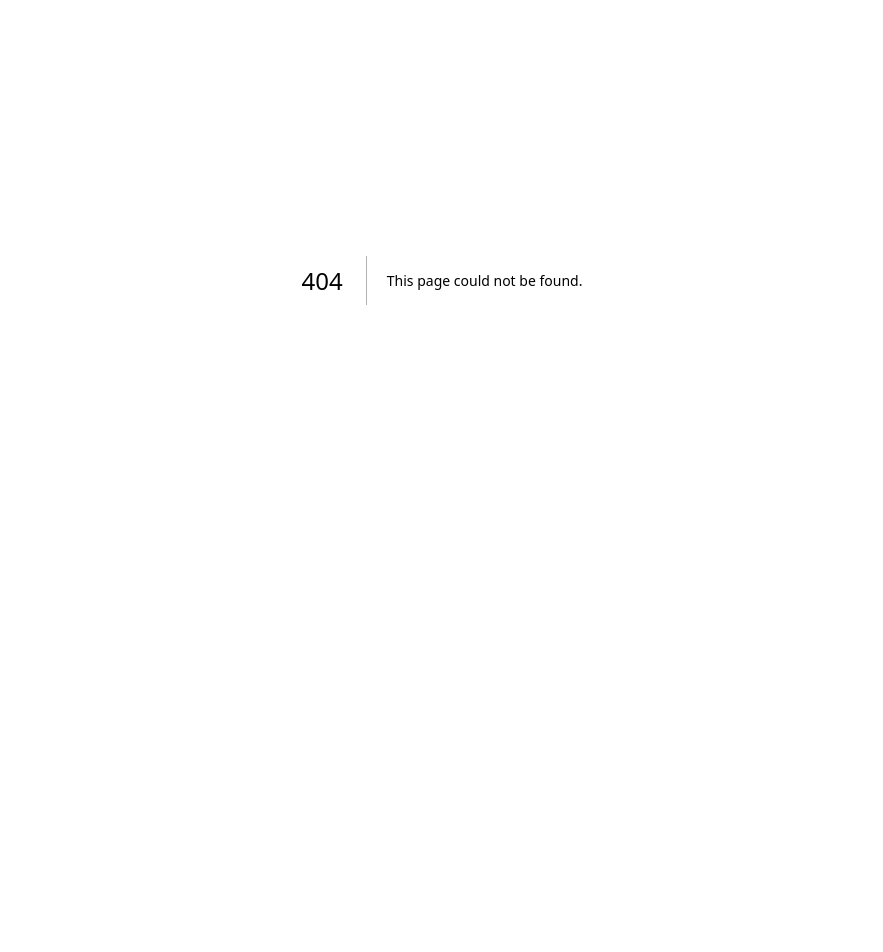
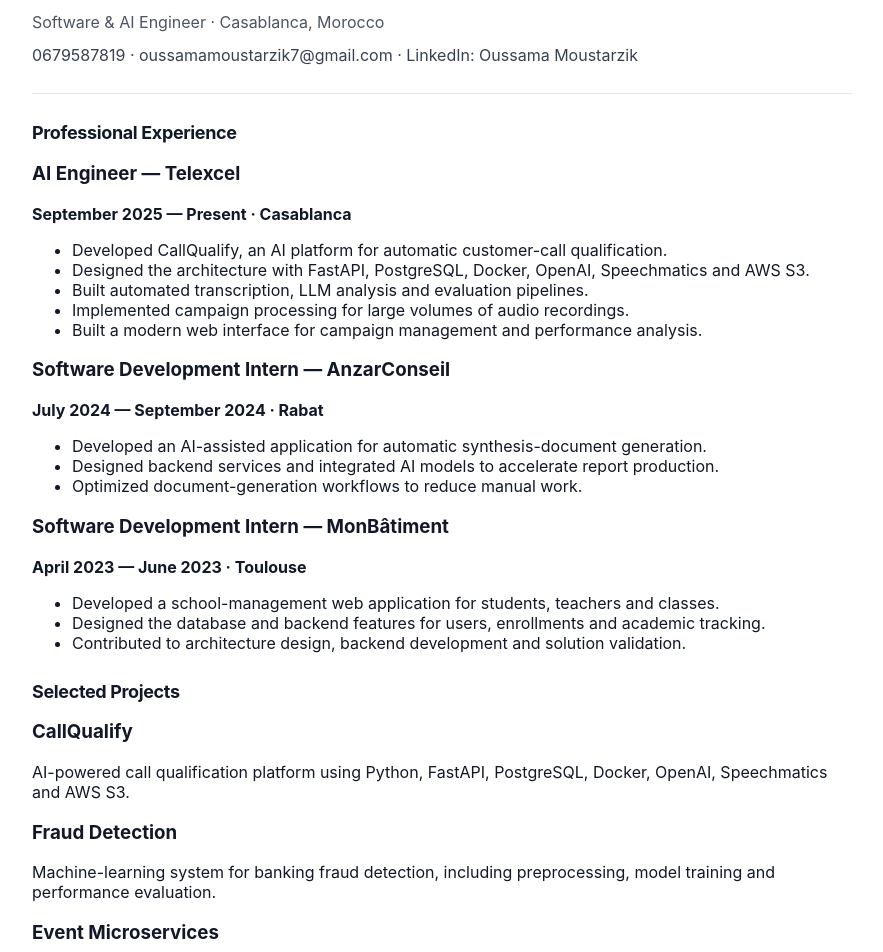
Before and after one commit to Epsilonzerr/oussama-portfolio, a Next.js app: page /cv in a window 1280 px wide. Before the commit this address had no page. Shown: the part 120-1072 px from the top of the page, without its empty margins (198-1081 px from the left). Before the commit the page ends 800 px from the top, so only its background shows below. Built offline with nearby package versions, Linux system fonts and the light colour scheme.

Commit message:
Add CV page

```diff
--- /dev/null
+++ b/app/cv/page.tsx
@@ -0,0 +1,93 @@
+export const metadata = {
+  title: "CV | Oussama Moustarzik",
+  description: "Curriculum vitae of Oussama Moustarzik, Software & AI Engineer.",
+};
+
+const SectionTitle = ({ children }: { children: React.ReactNode }) => (
+  <h2 style={{ fontSize: 18, margin: "28px 0 12px", letterSpacing: "-0.02em" }}>{children}</h2>
+);
+
+export default function CVPage() {
+  return (
+    <main style={{ background: "#f5f7fb", minHeight: "100vh", padding: "40px 16px", color: "#111827" }}>
+      <article style={{ maxWidth: 900, margin: "0 auto", background: "white", padding: 40, borderRadius: 20, boxShadow: "0 20px 60px rgba(0,0,0,.08)" }}>
+        <header style={{ borderBottom: "1px solid #e5e7eb", paddingBottom: 24 }}>
+          <h1 style={{ fontSize: 36, margin: 0 }}>Moustarzik Oussama</h1>
+          <p style={{ margin: "8px 0 0", color: "#4b5563" }}>Software & AI Engineer · Casablanca, Morocco</p>
+          <p style={{ margin: "10px 0 0", color: "#374151", lineHeight: 1.7 }}>
+            0679587819 · oussamamoustarzik7@gmail.com · LinkedIn: Oussama Moustarzik
+          </p>
+        </header>
+
+        <SectionTitle>Professional Experience</SectionTitle>
+        <section>
+          <h3>AI Engineer — Telexcel</h3>
+          <p><strong>September 2025 — Present · Casablanca</strong></p>
+          <ul>
+            <li>Developed CallQualify, an AI platform for automatic customer-call qualification.</li>
+            <li>Designed the architecture with FastAPI, PostgreSQL, Docker, OpenAI, Speechmatics and AWS S3.</li>
+            <li>Built automated transcription, LLM analysis and evaluation pipelines.</li>
+            <li>Implemented campaign processing for large volumes of audio recordings.</li>
+            <li>Built a modern web interface for campaign management and performance analysis.</li>
+          </ul>
+
+          <h3>Software Development Intern — AnzarConseil</h3>
+          <p><strong>July 2024 — September 2024 · Rabat</strong></p>
+          <ul>
+            <li>Developed an AI-assisted application for automatic synthesis-document generation.</li>
+            <li>Designed backend services and integrated AI models to accelerate report production.</li>
+            <li>Optimized document-generation workflows to reduce manual work.</li>
+          </ul>
+
+          <h3>Software Development Intern — MonBâtiment</h3>
+          <p><strong>April 2023 — June 2023 · Toulouse</strong></p>
+          <ul>
+            <li>Developed a school-management web application for students, teachers and classes.</li>
+            <li>Designed the database and backend features for users, enrollments and academic tracking.</li>
+            <li>Contributed to architecture design, backend development and solution validation.</li>
+          </ul>
+        </section>
+
+        <SectionTitle>Selected Projects</SectionTitle>
+        <section>
+          <h3>CallQualify</h3>
+          <p>AI-powered call qualification platform using Python, FastAPI, PostgreSQL, Docker, OpenAI, Speechmatics and AWS S3.</p>
+          <h3>Fraud Detection</h3>
+          <p>Machine-learning system for banking fraud detection, including preprocessing, model training and performance evaluation.</p>
+          <h3>Event Microservices</h3>
+          <p>Distributed microservices architecture for event management with REST APIs and inter-service communication.</p>
+          <h3>Document Management System (DMS)</h3>
+          <p>Secure document-management platform with authentication, access control and centralized document tracking.</p>
+        </section>
+
+        <SectionTitle>Education</SectionTitle>
+        <section>
+          <h3>State Engineering Degree in Computer Engineering — ESIM</h3>
+          <p><strong>October 2023 — July 2026 · Casablanca</strong></p>
+          <p>Specialization in Artificial Intelligence, Software Engineering and Information Systems. Final-year project: CallQualify.</p>
+
+          <h3>DUT in Computer Engineering — EST</h3>
+          <p><strong>September 2021 — June 2023 · Casablanca</strong></p>
+          <p>Software development, databases, networking, operating systems and software engineering.</p>
+        </section>
+
+        <SectionTitle>Technical Skills</SectionTitle>
+        <section style={{ lineHeight: 1.8 }}>
+          <p><strong>Languages:</strong> Python, Java, JavaScript, SQL, C/C++</p>
+          <p><strong>Frontend:</strong> React.js, Next.js, HTML5, CSS3</p>
+          <p><strong>Backend:</strong> FastAPI, Django, Spring Boot, Laravel, REST API</p>
+          <p><strong>AI:</strong> OpenAI API, LLM, RAG, LangChain, LangGraph, TensorFlow, PyTorch, Scikit-learn, NLP</p>
+          <p><strong>Databases:</strong> PostgreSQL, SQL Server, MySQL, Oracle, Neo4j</p>
+          <p><strong>Cloud & DevOps:</strong> Docker, Git, Linux, AWS, CI/CD</p>
+          <p><strong>Architecture:</strong> Microservices, distributed systems, AI Agents, n8n</p>
+          <p><strong>Tools:</strong> GitHub, Postman, Jira, Figma, Notion</p>
+        </section>
+
+        <footer style={{ marginTop: 36, paddingTop: 20, borderTop: "1px solid #e5e7eb", display: "flex", gap: 12, flexWrap: "wrap" }}>
+          <a href="/" style={{ padding: "10px 14px", border: "1px solid #d1d5db", borderRadius: 10 }}>Back to portfolio</a>
+          <button onClick={() => window.print()} style={{ padding: "10px 14px", border: 0, borderRadius: 10, background: "#111827", color: "white", cursor: "pointer" }}>Print / Save as PDF</button>
+        </footer>
+      </article>
+    </main>
+  );
+}
```
